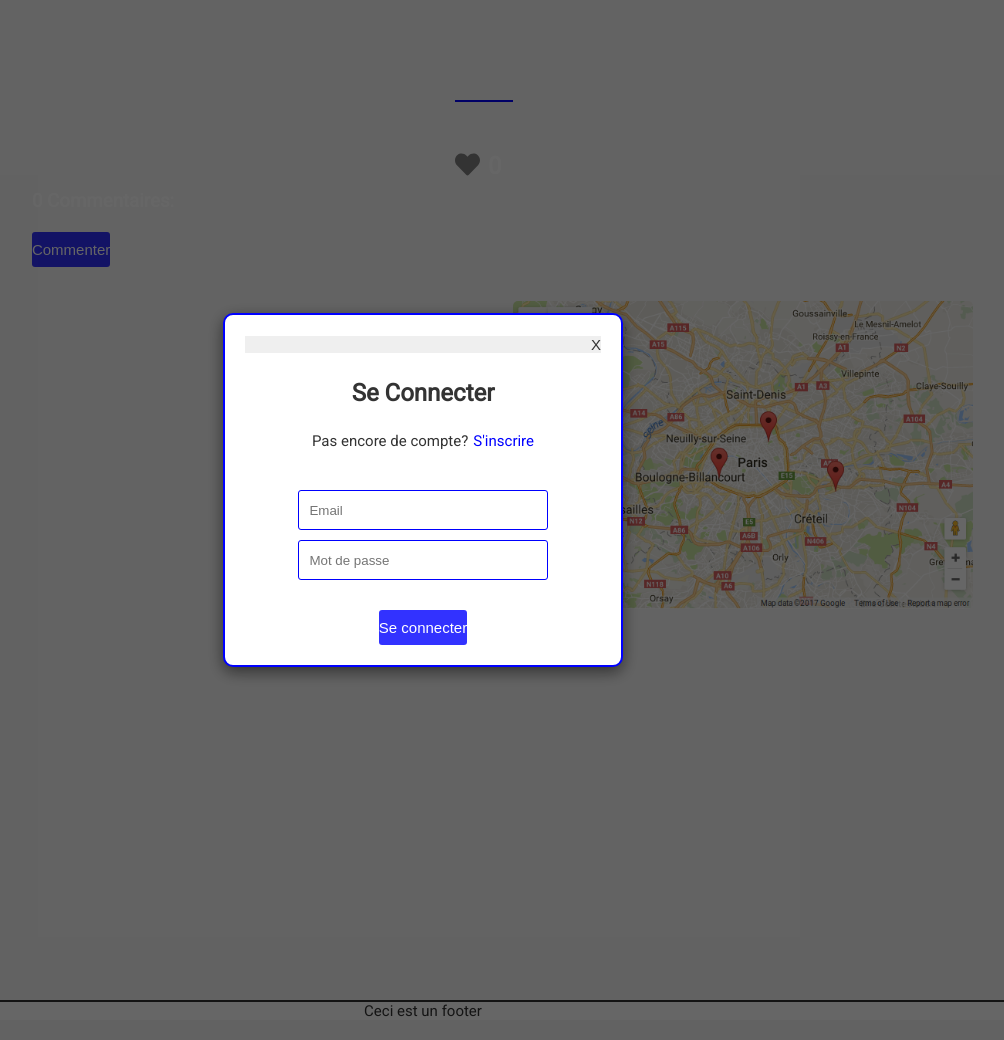
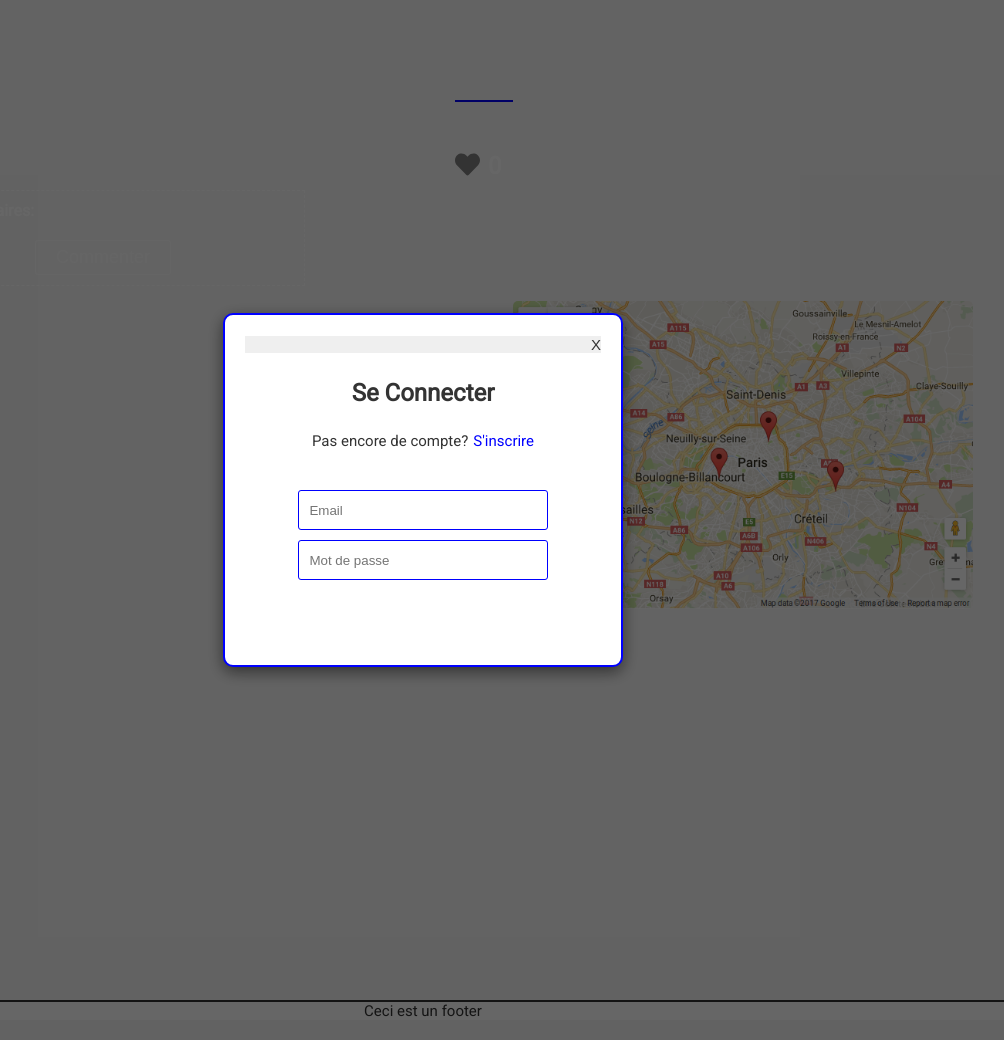
Before and after one commit to JulyBrn/FinalProject-OurStreet, a Symfony app: template templates/ours/show_artwork.html.twig in a window 1280 px wide, after a click on "Se connecter". Shown: the part 80-1120 px from the top of the page, without its empty margins (217-1221 px from the left). Run offline with Twig, Linux system fonts and the light colour scheme; the template is opened without the code that fills it, so the values that code supplies are empty; some libraries are stand-ins or nearby versions.

Commit message:
comment container

```diff
--- a/public/css/artwork.css
+++ b/public/css/artwork.css
@@ -146,20 +174,31 @@ textarea {
 }
 
 .comment-container {
-    width: 100%;
+    width: 70%;
     height: auto;
     display: flex;
     flex-direction: column;
     align-items: center;
     color: white;
     margin-top: 120px;
+    border: 1px dashed white;
+    padding: 10px;
 }
 
 .pushComment {
+    width: 100%;
     display: flex;
     flex-direction: column;
     padding-bottom: 20px;
     display: none;
+}
+
+.slideUp{
+    animation: slideUp 1s ease;
+}
+
+.slideDown{
+    animation: slideDown 1s ease;
 }
 
 .pushComment.is-visible {
@@ -207,5 +246,10 @@ textarea {
 }
 
 .comment-content {
-    padding-bottom: 20px;
+    padding-top: 20px;
+    width: 100%;
 }
+
+.comment-container h4 {
+    width: 100%;
+}
--- a/public/css/base.css
+++ b/public/css/base.css
@@ -164,14 +164,15 @@ a {
 
  .dialog-btn {
     width: auto;
-    margin: 0 auto;
     height: 35px;
     border-radius: 3px;
     margin-top: 20px;
-    font-size: 15px;
+    font-size: 18px;
     color: white;
-    background: blue;
+    background: transparent;
     opacity: 0.8;
+    border: 1px solid white;
+    padding: 0 20px;
  }
 
  .dialog-btn:hover {
--- a/public/js/toggle.js
+++ b/public/js/toggle.js
@@ -2,9 +2,22 @@ const btn = document.getElementById("btn-comment");
 const formComment = document.getElementsByClassName("pushComment");
 
 let isVisible = false;
-console.log(isVisible);
 
 btn.addEventListener('click',() => {
     isVisible = !isVisible;
-    isVisible ? formComment[0].classList.add('is-visible') : formComment[0].classList.remove('is-visible')
+    if (isVisible){
+        formComment[0].classList.remove('slideUp');
+        formComment[0].classList.add('is-visible');
+        formComment[0].classList.add('slideDown');
+        setTimeout(()=>{
+            formComment[0].classList.remove('slideDown');
+        }, 1000);
+        btn.textContent = "Cacher";
+    } else{
+        formComment[0].classList.add('slideUp');
+        setTimeout(()=>{
+            formComment[0].classList.remove('is-visible');
+        }, 1000);
+        btn.textContent = "Commenter";
+    }
 });
--- a/templates/ours/show_artwork.html.twig
+++ b/templates/ours/show_artwork.html.twig
@@ -12,9 +12,10 @@
             <img src="{{ artwork.picture }}" alt="">
             {# Commentaires  #}
             <div class="comment-container">
-                <div class="comment-content">
-                    <h3>{{artwork.comments | length}} Commentaires:</h3>
+
+                    <h4>{{artwork.comments | length}} Commentaires:</h4>
                     {% for comment in artwork.comments %}
+                    <div class="comment-content">
                     <strong> {{ comment.user.name}}</strong> (<small>{{ comment.createdAt | date ('d/m/Y à H:i') }}</small>)
                         {{ comment.content | raw }}
                         {% if app.user == comment.user  %}
@@ -23,20 +24,22 @@
                             </a>
                         {% endif %}
                         </br>
+                    </div>
                     {% endfor %}
-                    <button class="dialog-btn" id="btn-comment">Commenter</button>
-                </div>
+
+
+                {% if app.user %}
+                <button class="dialog-btn" id="btn-comment">Commenter</button>
                 <div class="pushComment">
-                    {% if app.user %}
                         {{form_start(commentForm)}}
                         {{form_row(commentForm.content, {'label':' ', 'attr': {'placeholder': "Ajouter un commentaire"}})}}
                         <button type="submit" class="dialog-btn">Envoyer</button>
                         {{form_end(commentForm)}}
+                </div>
+                {% else %}
+                <button class="dialog-btn" id="btn-comment" aria-haspopup="dialog" aria-controls="dialog">Commenter</button>
+                {% endif %}
 
-                    {% else %}
-                    <a href="#" role="button" aria-haspopup="dialog" aria-controls="dialog">Connectez-vous pour laisser un commentaire</a>
-                    {% endif %}
-                </div>
             </div>
             {# Fin commentaires #}
         </div>
```
Also changed, not shown: other parts of public/css/artwork.css (+30 -2 lines).
